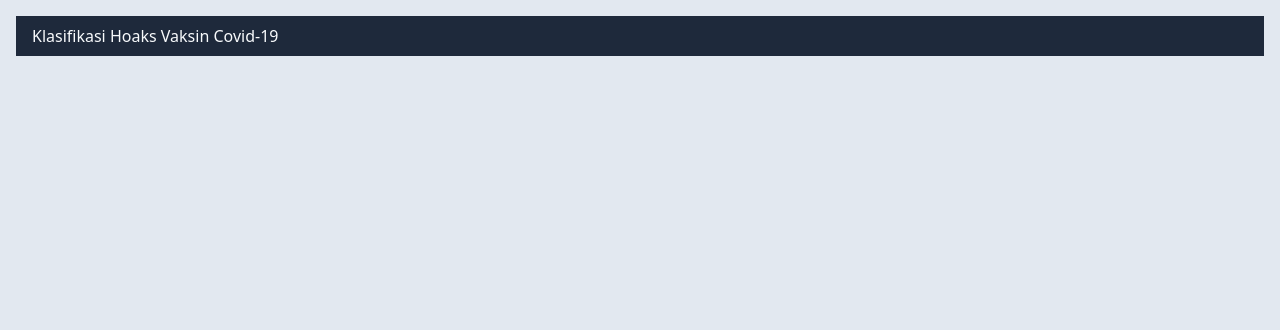
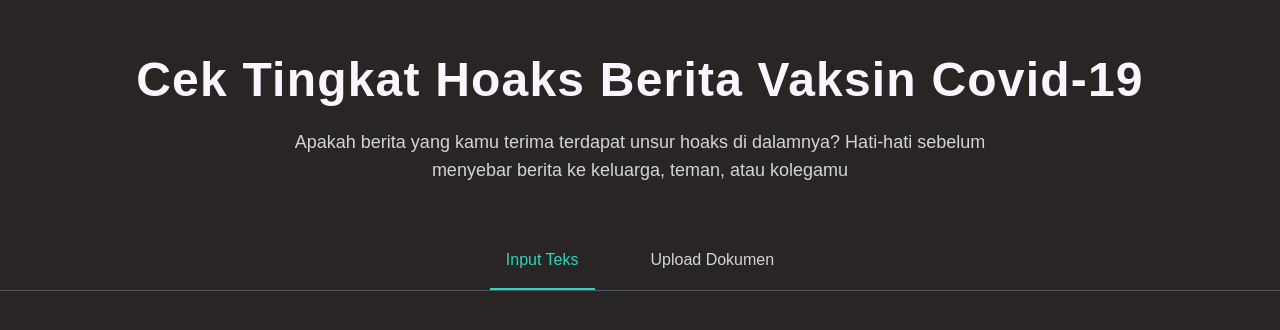
Before and after one commit to mfadilk22/hovic-indo, a Flask app: page / in a window 1280 px wide. Shown: the top 330 px of the page. Run offline with Flask 2, Linux system fonts and the light colour scheme.

Commit message:
Add title and tab navigation in index html

```diff
--- a/static/css/main.css
+++ b/static/css/main.css
@@ -42,7 +42,7 @@ html {
   -o-tab-size: 4;
      tab-size: 4;
   /* 3 */
-  font-family: ui-sans-serif, system-ui, -apple-system, BlinkMacSystemFont, "Segoe UI", Roboto, "Helvetica Neue", Arial, "Noto Sans", sans-serif, "Apple Color Emoji", "Segoe UI Emoji", "Segoe UI Symbol", "Noto Color Emoji";
+  font-family: Plus Jakarta Sans, sans-serif;
   /* 4 */
 }
 
@@ -551,142 +551,197 @@ video {
   --tw-backdrop-sepia:  ;
 }
 
-.container {
-  width: 100%;
-}
-
-@media (min-width: 640px) {
-  .container {
-    max-width: 640px;
-  }
-}
-
-@media (min-width: 768px) {
-  .container {
-    max-width: 768px;
-  }
-}
-
-@media (min-width: 1024px) {
-  .container {
-    max-width: 1024px;
-  }
-}
-
-@media (min-width: 1280px) {
-  .container {
-    max-width: 1280px;
-  }
-}
-
-@media (min-width: 1536px) {
-  .container {
-    max-width: 1536px;
-  }
-}
-
 .static {
   position: static;
 }
 
-.m-0 {
-  margin: 0px;
+.my-8 {
+  margin-top: 2rem;
+  margin-bottom: 2rem;
 }
 
-.ml-64 {
-  margin-left: 16rem;
+.mx-8 {
+  margin-left: 2rem;
+  margin-right: 2rem;
 }
 
-.mt-10 {
-  margin-top: 2.5rem;
+.mx-4 {
+  margin-left: 1rem;
+  margin-right: 1rem;
 }
 
-.mt-5 {
-  margin-top: 1.25rem;
-}
-
-.mr-20 {
-  margin-right: 5rem;
-}
-
-.ml-8 {
-  margin-left: 2rem;
-}
-
-.mr-0 {
-  margin-right: 0px;
+.mx-auto {
+  margin-left: auto;
+  margin-right: auto;
 }
 
 .mt-4 {
   margin-top: 1rem;
 }
 
+.mb-4 {
+  margin-bottom: 1rem;
+}
+
+.-mb-px {
+  margin-bottom: -1px;
+}
+
+.mr-2 {
+  margin-right: 0.5rem;
+}
+
+.inline-block {
+  display: inline-block;
+}
+
 .flex {
   display: flex;
 }
 
-.grid {
-  display: grid;
+.hidden {
+  display: none;
 }
 
-.h-16 {
-  height: 4rem;
+.w-auto {
+  width: auto;
 }
 
-.w-2\/5 {
-  width: 40%;
+.w-4\/5 {
+  width: 80%;
 }
 
-.w-12 {
-  width: 3rem;
+.w-1\/2 {
+  width: 50%;
+}
+
+.w-2\/4 {
+  width: 50%;
+}
+
+.w-2\/6 {
+  width: 33.333333%;
 }
 
 .w-3\/5 {
   width: 60%;
 }
 
-.w-auto {
-  width: auto;
+.w-1 {
+  width: 0.25rem;
 }
 
-.transform {
-  transform: translate(var(--tw-translate-x), var(--tw-translate-y)) rotate(var(--tw-rotate)) skewX(var(--tw-skew-x)) skewY(var(--tw-skew-y)) scaleX(var(--tw-scale-x)) scaleY(var(--tw-scale-y));
+.w-1\/3 {
+  width: 33.333333%;
 }
 
-.grid-cols-3 {
-  grid-template-columns: repeat(3, minmax(0, 1fr));
+.w-1\/4 {
+  width: 25%;
 }
 
-.gap-8 {
-  gap: 2rem;
+.flex-col {
+  flex-direction: column;
 }
 
-.border-2 {
-  border-width: 2px;
+.flex-wrap {
+  flex-wrap: wrap;
 }
 
-.border {
-  border-width: 1px;
+.items-start {
+  align-items: flex-start;
 }
 
-.border-gray-700 {
-  --tw-border-opacity: 1;
-  border-color: rgb(55 65 81 / var(--tw-border-opacity));
+.items-end {
+  align-items: flex-end;
 }
 
-.border-gray-300 {
-  --tw-border-opacity: 1;
-  border-color: rgb(209 213 219 / var(--tw-border-opacity));
+.items-center {
+  align-items: center;
 }
 
-.bg-green-300 {
-  --tw-bg-opacity: 1;
-  background-color: rgb(134 239 172 / var(--tw-bg-opacity));
+.justify-center {
+  justify-content: center;
 }
 
-.bg-blue-700 {
+.justify-between {
+  justify-content: space-between;
+}
+
+.gap-6 {
+  gap: 1.5rem;
+}
+
+.gap-10 {
+  gap: 2.5rem;
+}
+
+.rounded-lg {
+  border-radius: 0.5rem;
+}
+
+.rounded-xl {
+  border-radius: 0.75rem;
+}
+
+.rounded-t-lg {
+  border-top-left-radius: 0.5rem;
+  border-top-right-radius: 0.5rem;
+}
+
+.border-b {
+  border-bottom-width: 1px;
+}
+
+.border-b-2 {
+  border-bottom-width: 2px;
+}
+
+.border-b-4 {
+  border-bottom-width: 4px;
+}
+
+.border-gray-200 {
+  --tw-border-opacity: 1;
+  border-color: rgb(229 231 235 / var(--tw-border-opacity));
+}
+
+.border-blue-600 {
+  --tw-border-opacity: 1;
+  border-color: rgb(37 99 235 / var(--tw-border-opacity));
+}
+
+.border-transparent {
+  border-color: transparent;
+}
+
+.border-gray-100 {
+  --tw-border-opacity: 1;
+  border-color: rgb(243 244 246 / var(--tw-border-opacity));
+}
+
+.border-gray-400 {
+  --tw-border-opacity: 1;
+  border-color: rgb(156 163 175 / var(--tw-border-opacity));
+}
+
+.border-teal-500 {
+  --tw-border-opacity: 1;
+  border-color: rgb(20 184 166 / var(--tw-border-opacity));
+}
+
+.border-teal-400 {
+  --tw-border-opacity: 1;
+  border-color: rgb(45 212 191 / var(--tw-border-opacity));
+}
+
+.border-gray-600 {
+  --tw-border-opacity: 1;
+  border-color: rgb(75 85 99 / var(--tw-border-opacity));
+}
+
+.bg-slate-200 {
   --tw-bg-opacity: 1;
-  background-color: rgb(29 78 216 / var(--tw-bg-opacity));
+  background-color: rgb(226 232 240 / var(--tw-bg-opacity));
 }
 
 .bg-slate-800 {
@@ -694,39 +749,48 @@ video {
   background-color: rgb(30 41 59 / var(--tw-bg-opacity));
 }
 
-.bg-lime-100 {
+.bg-stone-800 {
   --tw-bg-opacity: 1;
-  background-color: rgb(236 252 203 / var(--tw-bg-opacity));
+  background-color: rgb(41 37 36 / var(--tw-bg-opacity));
 }
 
-.bg-slate-50 {
+.bg-violet-800 {
   --tw-bg-opacity: 1;
-  background-color: rgb(248 250 252 / var(--tw-bg-opacity));
+  background-color: rgb(91 33 182 / var(--tw-bg-opacity));
 }
 
-.bg-slate-100 {
+.bg-violet-900 {
   --tw-bg-opacity: 1;
-  background-color: rgb(241 245 249 / var(--tw-bg-opacity));
+  background-color: rgb(76 29 149 / var(--tw-bg-opacity));
 }
 
-.bg-slate-200 {
+.bg-violet-600 {
   --tw-bg-opacity: 1;
-  background-color: rgb(226 232 240 / var(--tw-bg-opacity));
+  background-color: rgb(124 58 237 / var(--tw-bg-opacity));
 }
 
-.px-3 {
-  padding-left: 0.75rem;
-  padding-right: 0.75rem;
+.bg-violet-700 {
+  --tw-bg-opacity: 1;
+  background-color: rgb(109 40 217 / var(--tw-bg-opacity));
 }
 
-.py-1 {
-  padding-top: 0.25rem;
-  padding-bottom: 0.25rem;
+.bg-violet-500 {
+  --tw-bg-opacity: 1;
+  background-color: rgb(139 92 246 / var(--tw-bg-opacity));
 }
 
-.py-3 {
-  padding-top: 0.75rem;
-  padding-bottom: 0.75rem;
+.bg-purple-800 {
+  --tw-bg-opacity: 1;
+  background-color: rgb(107 33 168 / var(--tw-bg-opacity));
+}
+
+.bg-gray-50 {
+  --tw-bg-opacity: 1;
+  background-color: rgb(249 250 251 / var(--tw-bg-opacity));
+}
+
+.p-4 {
+  padding: 1rem;
 }
 
 .px-4 {
@@ -739,9 +803,31 @@ video {
   padding-bottom: 0.5rem;
 }
 
-.px-2 {
-  padding-left: 0.5rem;
-  padding-right: 0.5rem;
+.py-4 {
+  padding-top: 1rem;
+  padding-bottom: 1rem;
+}
+
+.py-8 {
+  padding-top: 2rem;
+  padding-bottom: 2rem;
+}
+
+.text-center {
+  text-align: center;
+}
+
+.text-justify {
+  text-align: justify;
+}
+
+.align-middle {
+  vertical-align: middle;
+}
+
+.text-5xl {
+  font-size: 3rem;
+  line-height: 1;
 }
 
 .text-3xl {
@@ -749,26 +835,105 @@ video {
   line-height: 2.25rem;
 }
 
-.text-xl {
-  font-size: 1.25rem;
+.text-4xl {
+  font-size: 2.25rem;
+  line-height: 2.5rem;
+}
+
+.text-lg {
+  font-size: 1.125rem;
   line-height: 1.75rem;
 }
 
-.font-light {
-  font-weight: 300;
+.text-sm {
+  font-size: 0.875rem;
+  line-height: 1.25rem;
+}
+
+.font-medium {
+  font-weight: 500;
 }
 
 .font-bold {
   font-weight: 700;
 }
 
-.font-medium {
-  font-weight: 500;
+.tracking-wide {
+  letter-spacing: 0.025em;
 }
 
-.text-white {
+.tracking-normal {
+  letter-spacing: 0em;
+}
+
+.text-slate-50 {
   --tw-text-opacity: 1;
-  color: rgb(255 255 255 / var(--tw-text-opacity));
+  color: rgb(248 250 252 / var(--tw-text-opacity));
+}
+
+.text-violet-400 {
+  --tw-text-opacity: 1;
+  color: rgb(167 139 250 / var(--tw-text-opacity));
+}
+
+.text-violet-100 {
+  --tw-text-opacity: 1;
+  color: rgb(237 233 254 / var(--tw-text-opacity));
+}
+
+.text-violet-200 {
+  --tw-text-opacity: 1;
+  color: rgb(221 214 254 / var(--tw-text-opacity));
+}
+
+.text-purple-400 {
+  --tw-text-opacity: 1;
+  color: rgb(192 132 252 / var(--tw-text-opacity));
+}
+
+.text-purple-300 {
+  --tw-text-opacity: 1;
+  color: rgb(216 180 254 / var(--tw-text-opacity));
+}
+
+.text-purple-50 {
+  --tw-text-opacity: 1;
+  color: rgb(250 245 255 / var(--tw-text-opacity));
+}
+
+.text-purple-200 {
+  --tw-text-opacity: 1;
+  color: rgb(233 213 255 / var(--tw-text-opacity));
+}
+
+.text-purple-800 {
+  --tw-text-opacity: 1;
+  color: rgb(107 33 168 / var(--tw-text-opacity));
+}
+
+.text-gray-200 {
+  --tw-text-opacity: 1;
+  color: rgb(229 231 235 / var(--tw-text-opacity));
+}
+
+.text-gray-400 {
+  --tw-text-opacity: 1;
+  color: rgb(156 163 175 / var(--tw-text-opacity));
+}
+
+.text-gray-300 {
+  --tw-text-opacity: 1;
+  color: rgb(209 213 219 / var(--tw-text-opacity));
+}
+
+.text-blue-600 {
+  --tw-text-opacity: 1;
+  color: rgb(37 99 235 / var(--tw-text-opacity));
+}
+
+.text-gray-500 {
+  --tw-text-opacity: 1;
+  color: rgb(107 114 128 / var(--tw-text-opacity));
 }
 
 .text-gray-800 {
@@ -776,70 +941,68 @@ video {
   color: rgb(31 41 55 / var(--tw-text-opacity));
 }
 
-.text-slate-300 {
+.text-teal-400 {
   --tw-text-opacity: 1;
-  color: rgb(203 213 225 / var(--tw-text-opacity));
+  color: rgb(45 212 191 / var(--tw-text-opacity));
 }
 
-.text-slate-50 {
-  --tw-text-opacity: 1;
-  color: rgb(248 250 252 / var(--tw-text-opacity));
+.hover\:border-gray-300:hover {
+  --tw-border-opacity: 1;
+  border-color: rgb(209 213 219 / var(--tw-border-opacity));
 }
 
-.shadow-lg {
-  --tw-shadow: 0 10px 15px -3px rgb(0 0 0 / 0.1), 0 4px 6px -4px rgb(0 0 0 / 0.1);
-  --tw-shadow-colored: 0 10px 15px -3px var(--tw-shadow-color), 0 4px 6px -4px var(--tw-shadow-color);
-  box-shadow: var(--tw-ring-offset-shadow, 0 0 #0000), var(--tw-ring-shadow, 0 0 #0000), var(--tw-shadow);
+.hover\:text-blue-600:hover {
+  --tw-text-opacity: 1;
+  color: rgb(37 99 235 / var(--tw-text-opacity));
 }
 
-.transition {
-  transition-property: color, background-color, border-color, fill, stroke, opacity, box-shadow, transform, filter, -webkit-text-decoration-color, -webkit-backdrop-filter;
-  transition-property: color, background-color, border-color, text-decoration-color, fill, stroke, opacity, box-shadow, transform, filter, backdrop-filter;
-  transition-property: color, background-color, border-color, text-decoration-color, fill, stroke, opacity, box-shadow, transform, filter, backdrop-filter, -webkit-text-decoration-color, -webkit-backdrop-filter;
-  transition-timing-function: cubic-bezier(0.4, 0, 0.2, 1);
-  transition-duration: 150ms;
+.hover\:text-gray-600:hover {
+  --tw-text-opacity: 1;
+  color: rgb(75 85 99 / var(--tw-text-opacity));
 }
 
-.duration-500 {
-  transition-duration: 500ms;
+@media (prefers-color-scheme: dark) {
+  .dark\:border-gray-700 {
+    --tw-border-opacity: 1;
+    border-color: rgb(55 65 81 / var(--tw-border-opacity));
   }
 
-.ease-in-out {
-  transition-timing-function: cubic-bezier(0.4, 0, 0.2, 1);
+  .dark\:border-blue-500 {
+    --tw-border-opacity: 1;
+    border-color: rgb(59 130 246 / var(--tw-border-opacity));
   }
 
-.hover\:-translate-y-1:hover {
-  --tw-translate-y: -0.25rem;
-  transform: translate(var(--tw-translate-x), var(--tw-translate-y)) rotate(var(--tw-rotate)) skewX(var(--tw-skew-x)) skewY(var(--tw-skew-y)) scaleX(var(--tw-scale-x)) scaleY(var(--tw-scale-y));
+  .dark\:border-transparent {
+    border-color: transparent;
   }
 
-.hover\:scale-110:hover {
-  --tw-scale-x: 1.1;
-  --tw-scale-y: 1.1;
-  transform: translate(var(--tw-translate-x), var(--tw-translate-y)) rotate(var(--tw-rotate)) skewX(var(--tw-skew-x)) skewY(var(--tw-skew-y)) scaleX(var(--tw-scale-x)) scaleY(var(--tw-scale-y));
+  .dark\:bg-gray-800 {
+    --tw-bg-opacity: 1;
+    background-color: rgb(31 41 55 / var(--tw-bg-opacity));
   }
 
-.hover\:rounded:hover {
-  border-radius: 0.25rem;
+  .dark\:text-blue-500 {
+    --tw-text-opacity: 1;
+    color: rgb(59 130 246 / var(--tw-text-opacity));
   }
 
-.hover\:bg-blue-500:hover {
-  --tw-bg-opacity: 1;
-  background-color: rgb(59 130 246 / var(--tw-bg-opacity));
+  .dark\:text-gray-400 {
+    --tw-text-opacity: 1;
+    color: rgb(156 163 175 / var(--tw-text-opacity));
   }
 
-.hover\:bg-blue-400:hover {
-  --tw-bg-opacity: 1;
-  background-color: rgb(96 165 250 / var(--tw-bg-opacity));
-}
-
-.hover\:text-white:hover {
+  .dark\:text-white {
     --tw-text-opacity: 1;
     color: rgb(255 255 255 / var(--tw-text-opacity));
   }
 
-.hover\:shadow-none:hover {
-  --tw-shadow: 0 0 #0000;
-  --tw-shadow-colored: 0 0 #0000;
-  box-shadow: var(--tw-ring-offset-shadow, 0 0 #0000), var(--tw-ring-shadow, 0 0 #0000), var(--tw-shadow);
+  .dark\:hover\:text-blue-500:hover {
+    --tw-text-opacity: 1;
+    color: rgb(59 130 246 / var(--tw-text-opacity));
   }
+
+  .dark\:hover\:text-gray-300:hover {
+    --tw-text-opacity: 1;
+    color: rgb(209 213 219 / var(--tw-text-opacity));
+  }
+}
--- a/tailwind.config.js
+++ b/tailwind.config.js
@@ -5,6 +5,9 @@ module.exports = {
   "./static/src/**/*.js"
 ],
   theme: {
+    fontFamily: {
+      sans: ['Plus Jakarta Sans', 'sans-serif'],
+    },
     extend: {},
   },
   plugins: [],
--- a/templates/index.html
+++ b/templates/index.html
@@ -7,12 +7,25 @@
   <link rel="stylesheet" href="{{url_for('static',filename='css/main.css')}}">
 </head>
 
-<body class = "bg-slate-200">
-    <header class="px-4">
-        <section class="py-2 px-4 bg-slate-800 mt-4">
-            <p class="font-medium w-auto text-slate-50">Klasifikasi Hoaks Vaksin Covid-19</p>
+<body class = "bg-stone-800">
+
+    <header class="px-4 mx-8">
+        <section class="py-8 px-4 mt-4 flex flex-col items-center">
+            <p class="font-bold text-5xl w-auto py-2 text-purple-50 tracking-wide">Cek Tingkat Hoaks Berita Vaksin Covid-19</p>
+            <p class="text-lg text-gray-300 py-4 w-3/5 text-center">Apakah berita yang kamu terima terdapat unsur hoaks di dalamnya? Hati-hati sebelum menyebar berita ke keluarga, teman, atau kolegamu</p>
         </section>
     </header>
+
+    <section class="border-b border-gray-600  ">
+        <ul class="flex flex-wrap font-medium text-center gap-10 justify-center" id="navTab">
+            <li>
+                <button class="inline-block p-4 rounded-t-lg border-b-2 border-teal-400 text-teal-400" id="teks-tab" data-tabs-target="#teks" type="button" role="tab" aria-controls="profile" aria-selected="false">Input Teks</button>
+            </li>
+            <li>
+                <button class="inline-block p-4 rounded-t-lg text-gray-300" id="teks-tab" data-tabs-target="#teks" type="button" role="tab" aria-controls="profile" aria-selected="false">Upload Dokumen</button>
+            </li>
+        </ul>
+    </section>
 
 </body>
 
```
Lines whose indentation alone changed are shown as unchanged.
